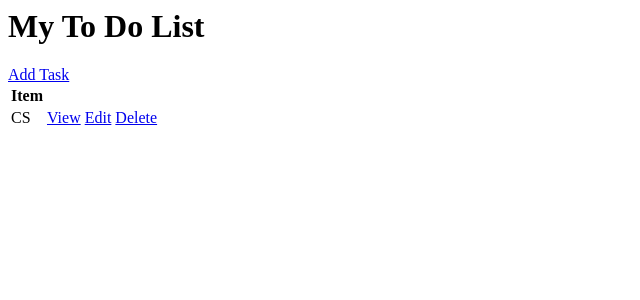
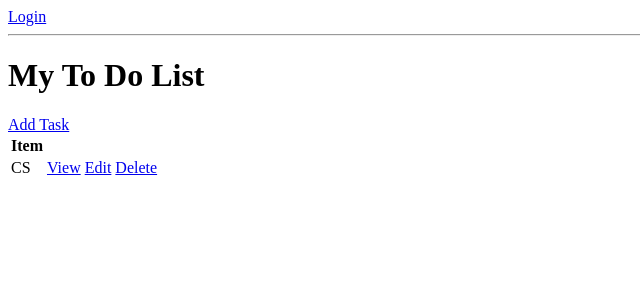
Before and after one commit to Yashagrahari07/Todo-List-with-User-Authentication, a Django app: page / in a window 1280 px wide. Shown: the top 300 px of the page, without its empty margins (0-640 px from the left). Run offline with Django 4.2, Linux system fonts and the light colour scheme; data comes from the database, SQL or seed files in the repository; both versions use the stored data as it was after the commit.

Commit message:
User Login and Logout View

```diff
--- a/base/templates/base/task_list.html
+++ b/base/templates/base/task_list.html
@@ -1,3 +1,11 @@
+{% if request.user.is_authenticated %}
+<p>{{request.user}}</p>
+<a href='{% url 'logout' %}'>Logout</a>
+{% else %}
+<a href='{% url 'login' %}'>Login</a>
+{% endif %}
+
+<hr>
 <h1> My To Do List</h1>
 <a href="{% url 'task-create' %}">Add Task</a>
 
--- a/base/urls.py
+++ b/base/urls.py
@@ -1,8 +1,11 @@
 from django.urls import path
-from .views import TaskList, TaskDetail, TaskCreate, TaskUpdate, TaskDelete
+from .views import TaskList, TaskDetail, TaskCreate, TaskUpdate, TaskDelete, CustomLoginView
+from django.contrib.auth.views import LogoutView
 
 urlpatterns= [
     path('',TaskList.as_view(),name='tasks'),
+    path('login/',CustomLoginView.as_view(),name='login'),
+    path('logout/',LogoutView.as_view(next_page='login'),name='logout'),
     path('task/<int:pk>/',TaskDetail.as_view(),name='task'),
     path('task-create/', TaskCreate.as_view(), name='task-create'),
     path('task-edit/<int:pk>/', TaskUpdate.as_view(), name='task-update'),
--- a/base/views.py
+++ b/base/views.py
@@ -1,9 +1,19 @@
 from django.shortcuts import render
+from django.contrib.auth.views import LoginView
 from django.views.generic.list import ListView
 from django.views.generic.detail import DetailView
 from django.views.generic.edit import CreateView, UpdateView, DeleteView
 from django.urls import reverse_lazy
 from .models import Task
+
+class CustomLoginView(LoginView):
+    template_name = 'base/login.html'
+    fields = '__all__'
+    redirect_authenticated_user = True
+
+    def get_success_url(self):
+        return reverse_lazy('tasks')
+
 
 class TaskList(ListView):
     model = Task
```
Also changed, not shown: base/templates/base/login.html (added, +7 -0 lines), db.sqlite3.
